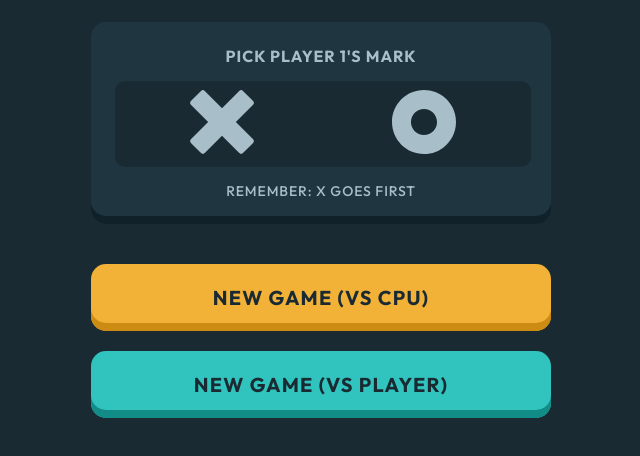
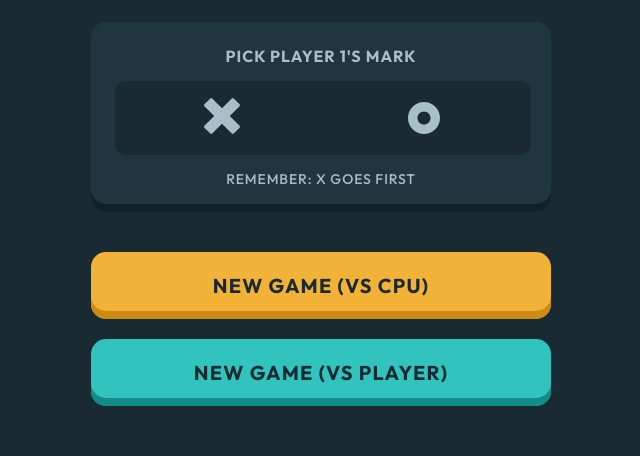
Before and after one commit to AmaliTech-Training-Academy/tic-tac-toe-gloria, a plain HTML site: page tic-tac-toe/starter-code/index.html in a window 1280 px wide. Shown: the part 192-648 px from the top of the page, without its empty margins (319-959 px from the left). Drawn offline with Linux system fonts and the light colour scheme.

Commit message:
fixed the images for user select mark

```diff
--- a/tic-tac-toe/starter-code/index.css
+++ b/tic-tac-toe/starter-code/index.css
@@ -148,11 +148,16 @@ svg path {
   background: none;
   border-radius: 10px;
   width: 198px;
+  height: 54px;
   cursor: pointer;
 }
 .player-outline:hover {
   background: #a8bfc90d;
   border-radius: 10px;
+}
+.player-outline img {
+  width: 32px;
+  height: 32px;
 }
 
 .btn-click {
@@ -162,8 +167,11 @@ svg path {
 .btn-click:hover {
   background-color: #a8bfc9;
 }
-.btn-click path {
-  fill: #1a2a33;
+.btn-click .o-container {
+  content: url(./assets/icon-o-dark.svg);
+}
+.btn-click .x-container {
+  content: url(./assets/icon-x-dark.svg);
 }
 .icon {
   height: 20px;
--- a/tic-tac-toe/starter-code/index.html
+++ b/tic-tac-toe/starter-code/index.html
@@ -24,27 +24,11 @@
         <p class="width heading-xs">Pick player 1's mark</p>
         <div class="width select-player">
           <button type="submit" class="x-outline player-outline">
-            <svg
-              width="64"
-              height="64"
-              xmlns="http://www.w3.org/2000/svg"
-              class="select-x-player"
-            >
-              <path
-                d="M15.002 1.147 32 18.145 48.998 1.147a3 3 0 0 1 4.243 0l9.612 9.612a3 3 0 0 1 0 4.243L45.855 32l16.998 16.998a3 3 0 0 1 0 4.243l-9.612 9.612a3 3 0 0 1-4.243 0L32 45.855 15.002 62.853a3 3 0 0 1-4.243 0L1.147 53.24a3 3 0 0 1 0-4.243L18.145 32 1.147 15.002a3 3 0 0 1 0-4.243l9.612-9.612a3 3 0 0 1 4.243 0Z"
-                fill="#31C3BD"
-                fill-rule="evenodd"
-              />
-            </svg>
+            <img src="./assets/icon-x-grey.svg" class="x-container" />
           </button>
 
           <button type="submit" class="o-outline player-outline">
-            <svg width="64" height="64" xmlns="http://www.w3.org/2000/svg">
-              <path
-                d="M32 0c17.673 0 32 14.327 32 32 0 17.673-14.327 32-32 32C14.327 64 0 49.673 0 32 0 14.327 14.327 0 32 0Zm0 18.963c-7.2 0-13.037 5.837-13.037 13.037 0 7.2 5.837 13.037 13.037 13.037 7.2 0 13.037-5.837 13.037-13.037 0-7.2-5.837-13.037-13.037-13.037Z"
-                fill="#F2B137"
-              />
-            </svg>
+            <img src="./assets/icon-o-grey.svg" class="o-container" />
           </button>
         </div>
         <p class="width">Remember: X goes first</p>
```
Also changed, not shown: tic-tac-toe/starter-code/solo.js (+20 -1 lines), tic-tac-toe/starter-code/assets/icon-o-dark.svg (added), tic-tac-toe/starter-code/assets/icon-o-grey.svg (added), tic-tac-toe/starter-code/assets/icon-x-dark.svg (added), tic-tac-toe/starter-code/assets/icon-x-grey.svg (added).
